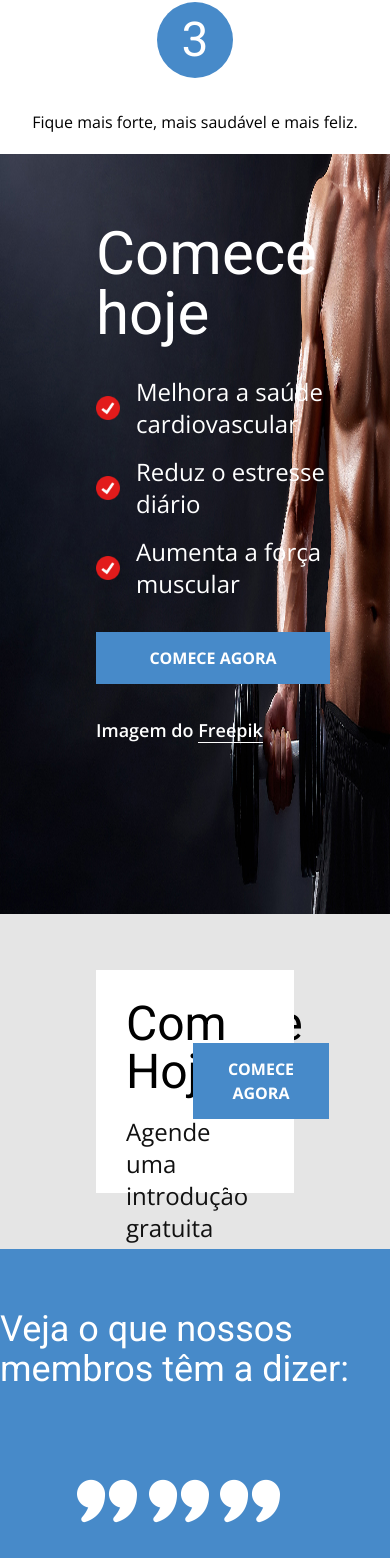
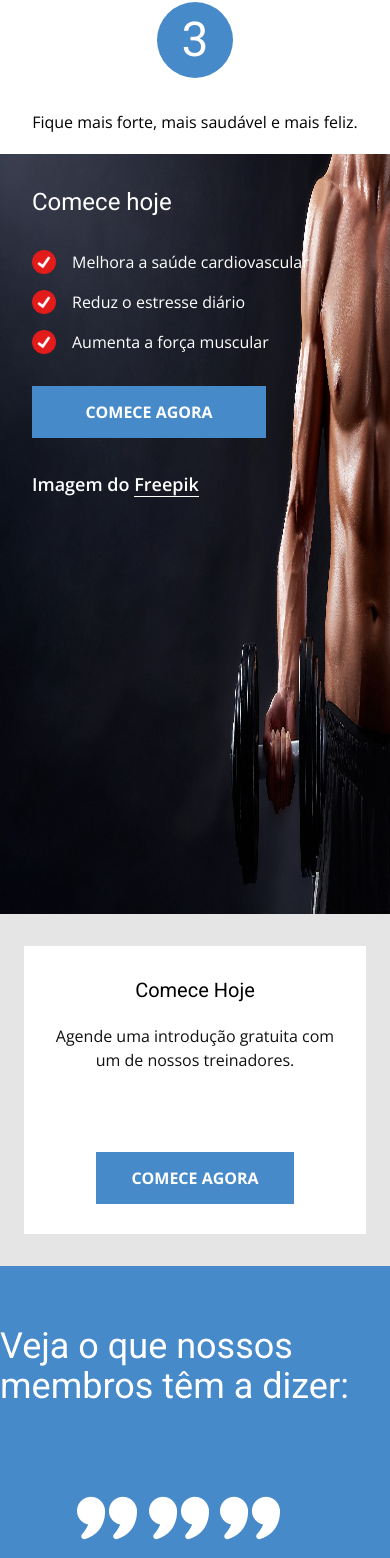
Before and after one commit to VictorMFL/academy, a Next.js app: page / in a window 390 px wide. Shown: the part 1328-2886 px from the top of the page. Built offline with nearby package versions, Linux system fonts and the light colour scheme.

Commit message:
style: <StartToday />  responsive

```diff
--- a/src/components/startToday/StartToday.tsx
+++ b/src/components/startToday/StartToday.tsx
@@ -21,14 +21,14 @@
 
   return (
     <>
-      <div className="w-full min-h-[90vh] py-[70px] pl-24 flex flex-col gap-8 relative">
+      <div className="w-full min-h-[90vh] py-[70px] pl-24 cel:p-8 flex flex-col gap-8 relative">
         <Image
           src={bgMusculacao}
           alt="Imagem de um homem fazendo musculação"
           className="h-full absolute top-0 left-0 right-0 bottom-0 -z-10"
         />
 
-        <h1 className="text-white font-normal text-6xl" data-aos="fade-right">
+        <h1 className="text-white font-normal text-6xl cel:text-2xl" data-aos="fade-right">
           Comece hoje
         </h1>
 
@@ -43,7 +43,7 @@
               height={24}
               width={24}
             />
-            <p className="text-white text-2xl font-normal">
+            <p className="text-white text-2xl font-normal cel:text-base">
               Melhora a saúde cardiovascular
             </p>
           </li>
@@ -55,7 +55,7 @@
               height={24}
               width={24}
             />
-            <p className="text-white text-2xl font-normal">
+            <p className="text-white text-2xl font-normal cel:text-base">
               Reduz o estresse diário
             </p>
           </li>
@@ -67,7 +67,7 @@
               height={24}
               width={24}
             />
-            <p className="text-white text-2xl font-normal">
+            <p className="text-white text-2xl font-normal cel:text-base">
               Aumenta a força muscular
             </p>
           </li>
@@ -84,19 +84,19 @@
         <ImageCredit color="white" />
       </div>
 
-      <div className="py-14 px-24 bg-newGray02 flex items-center overflow-hidden">
+      <div className="py-14 cel:py-8 px-24 cel:px-6 bg-newGray02 flex items-center tablet:flex-col overflow-hidden">
         <div
-          className="w-2/3 h-[223px] bg-white p-[30px]"
+          className="w-2/3 h-[223px] cel:h-auto bg-white p-[30px] tablet:w-full"
           data-aos="fade-right"
         >
-          <h1 className="text-5xl">Comece Hoje</h1>
-          <p className={`${openSans.className} text-2xl my-5 text-newGray`}>
+          <h1 className="text-5xl cel:text-xl tablet:text-center">Comece Hoje</h1>
+          <p className={`${openSans.className} text-2xl cel:text-base my-5 text-newGray tablet:text-center`}>
             Agende uma introdução gratuita com um de nossos treinadores.
           </p>
         </div>
 
         <div
-          className="w-1/3 h-[223px] bg-white p-[30px] flex items-center justify-center"
+          className="w-1/3 h-[223px] bg-white p-[30px] flex items-center justify-center tablet:w-full tablet:h-auto"
           data-aos="fade-left"
         >
           <Link
```
